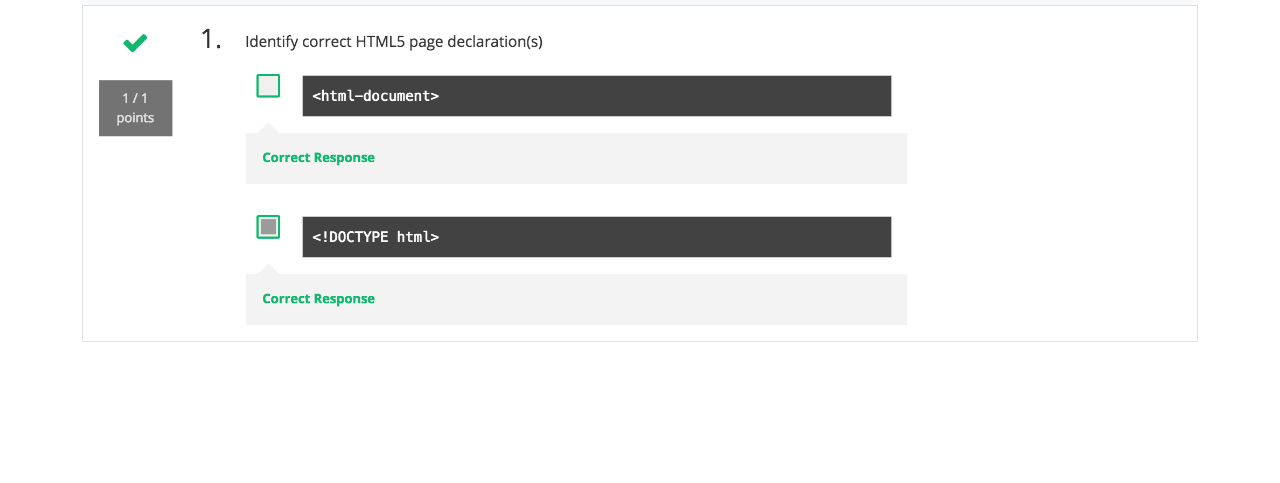
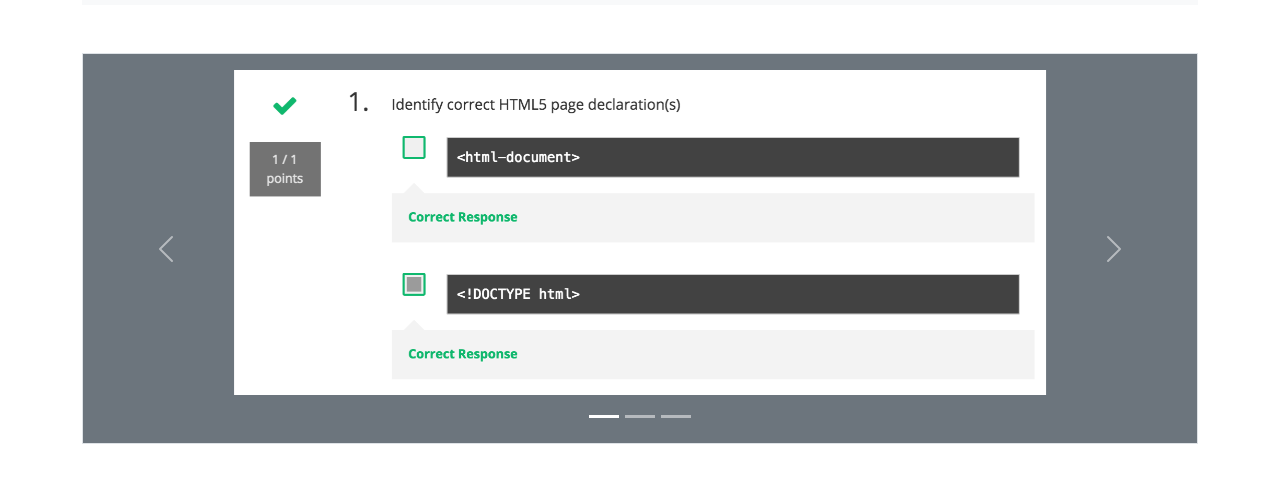
Before and after one commit to tonyboy06/bootstrap-main, a plain HTML site: page index.html in a window 1280 px wide. Shown: the part 51-534 px from the top of the page. Drawn offline with nearby package versions, Linux system fonts and the light colour scheme.

Commit message:
Nothing important

```diff
--- a/index.html
+++ b/index.html
@@ -5,6 +5,7 @@
     <meta http-equiv="X-UA-Compatible" content="IE=edge">
     <meta name="viewport" content="width=device-width, initial-scale=1.0">
     <title>Document</title>
+    <link rel="stylesheet" href="style.css">
     <link href="https://cdn.jsdelivr.net/npm/bootstrap@5.3.0/dist/css/bootstrap.min.css" rel="stylesheet" integrity="sha384-9ndCyUaIbzAi2FUVXJi0CjmCapSmO7SnpJef0486qhLnuZ2cdeRhO02iuK6FUUVM" crossorigin="anonymous">
     <script src="https://cdn.jsdelivr.net/npm/bootstrap@5.3.0/dist/js/bootstrap.bundle.min.js" integrity="sha384-geWF76RCwLtnZ8qwWowPQNguL3RmwHVBC9FhGdlKrxdiJJigb/j/68SIy3Te4Bkz" crossorigin="anonymous"></script>
 </head>
@@ -46,29 +47,32 @@
               </div>
             </div>
           </nav>
-          <div class="d-flex justify-content-center">
-            <div id="carouselExample" class="carousel slide border">
-                <div class="carousel-inner">
-                  <div class="carousel-item active">
-                    <img src="images/CorrectQuizResponse.png" class="d-block w-75" alt="...">
+          <div id="carouselExampleIndicators" class="carousel slide">
+            <div class="carousel-indicators">
+              <button type="button" data-bs-target="#carouselExampleIndicators" data-bs-slide-to="0" class="active" aria-current="true" aria-label="Slide 1"></button>
+              <button type="button" data-bs-target="#carouselExampleIndicators" data-bs-slide-to="1" aria-label="Slide 2"></button>
+              <button type="button" data-bs-target="#carouselExampleIndicators" data-bs-slide-to="2" aria-label="Slide 3"></button>
+            </div>
+            <div class="carousel-inner mt-5 p-3 pb-5 border bg-secondary">
+              <div class="carousel-item active ">
+                <img src="images/CorrectQuizResponse.png" class="d-block img-fluid mx-auto w-75" alt="...">
               </div>
               <div class="carousel-item">
-                    <img src="images/GitHubCloneOrDownloadButton.png" class="d-block w-75" alt="...">
+                <img src="images/GitHubCloneOrDownloadButton.png" class="d-block img-fluid mx-auto w-75" alt="...">
               </div>
               <div class="carousel-item">
-                    <img src="images/GitHubCopyCloneLink.png" class="d-block w-75" alt="...">
+                <img src="images/GitHubCopyCloneLink.png" class="d-block img-fluid mx-auto w-75" alt="...">
               </div>
             </div>
-                <button class="carousel-control-prev" type="button" data-bs-target="#carouselExample" data-bs-slide="prev">
+            <button class="carousel-control-prev" type="button" data-bs-target="#carouselExampleIndicators" data-bs-slide="prev">
               <span class="carousel-control-prev-icon" aria-hidden="true"></span>
               <span class="visually-hidden">Previous</span>
             </button>
-                <button class="carousel-control-next" type="button" data-bs-target="#carouselExample" data-bs-slide="next">
+            <button class="carousel-control-next" type="button" data-bs-target="#carouselExampleIndicators" data-bs-slide="next">
               <span class="carousel-control-next-icon" aria-hidden="true"></span>
               <span class="visually-hidden">Next</span>
             </button>
           </div>
     </div>
-    </div>
 </body>
 </html>
--- /dev/null
+++ b/style.css
@@ -0,0 +1,3 @@
+body {
+    font-family: sans-serif;
+}
```
Lines whose indentation alone changed are shown as unchanged.
